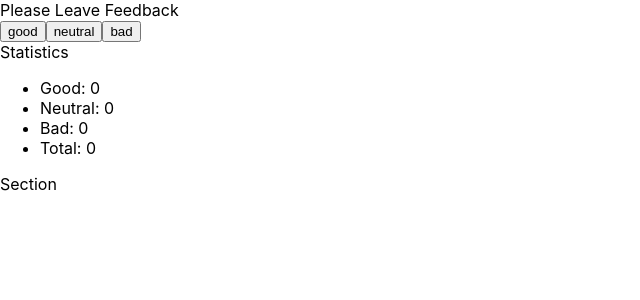
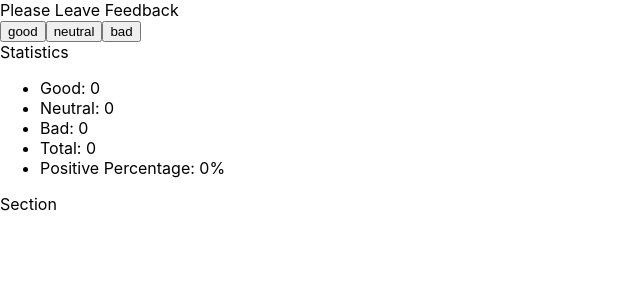
Before and after one commit to webdevbiv/goit-react-hw-02-feedback, a React (Create React App) app: page / in a window 1280 px wide. Shown: the top 300 px of the page, without its empty margins (0-640 px from the left). Built offline with nearby package versions, Linux system fonts and the light colour scheme.

Commit message:
statistics-done

```diff
--- a/src/components/App.jsx
+++ b/src/components/App.jsx
@@ -13,17 +13,22 @@ export default class App extends Component {
   }
 
   handleClick = (e) => {
-    // console.log(e);
-    // console.log(e.target.id);
+    const key = e.target.id
     this.setState((prev) => ({
-      [e.target.id]: prev.value + 1
+      [key]: prev[key] + 1
     }))
   }
 
   countTotalFeedback = () => {
-    let total = 0;
-    Object.values(this.state).forEach(item => total += item)
+    const { good, neutral, bad } = this.state
+    let total = good + neutral + bad
     return total
+  }
+
+  countPositiveFeedback = () => {
+    let total = this.countTotalFeedback()
+    const { good } = this.state
+    return total > 0 ? Math.round(good / total * 100) : 0
   }
 
   render() {
@@ -39,7 +44,7 @@ export default class App extends Component {
           neutral={neutral}
           bad={bad}
           total={this.countTotalFeedback()}
-        // positivePercentage={ }
+          positivePercentage={this.countPositiveFeedback()}
         />
         <Section />
       </>
--- a/src/components/Statistics/Statistics.jsx
+++ b/src/components/Statistics/Statistics.jsx
@@ -1,7 +1,7 @@
 import React from 'react'
 // import PropTypes from 'prop-types'
 
-function Statistics({ good, neutral, bad, total }) {
+function Statistics({ good, neutral, bad, total, positivePercentage }) {
     // console.log("🚀 ~ bad:", bad)
     // console.log("🚀 ~ neutral:", neutral)
     // console.log("🚀 ~ good:", good)
@@ -14,6 +14,7 @@ function Statistics({ good, neutral, bad, total }) {
                 <li>Neutral: {neutral}</li>
                 <li>Bad: {bad}</li>
                 <li>Total: {total}</li>
+                <li>Positive Percentage: {positivePercentage}%</li>
             </ul>
         </>
     )
```
